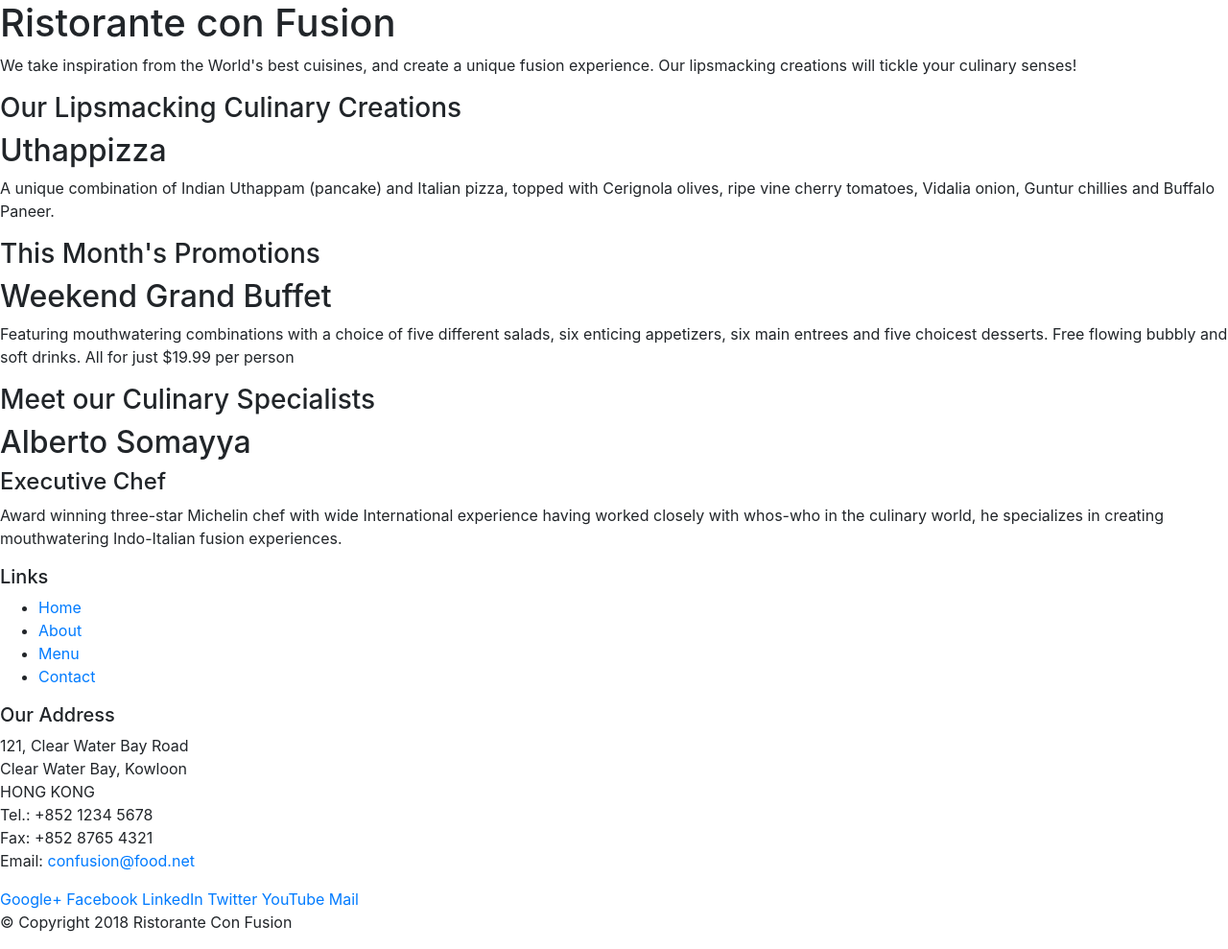
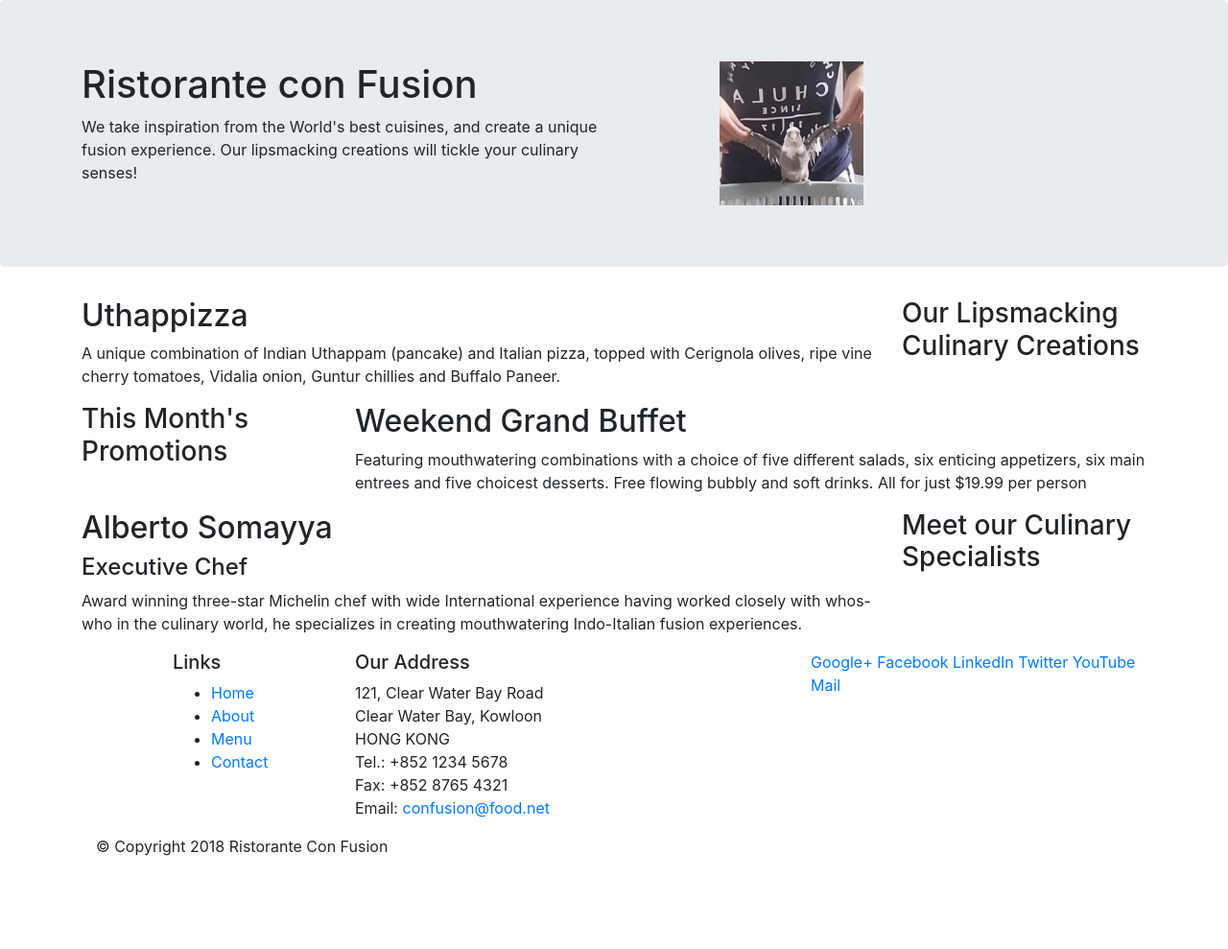
Before and after one commit to auan369/conFusion, a website: page index.html in a window 1280 px wide. Shown: the whole page at 96% size. After the commit the page ends 910 px from the top, so only its background shows below. Drawn offline with nearby package versions, Linux system fonts and the light colour scheme.

Commit message:
Bootstrap Grid Part 1

```diff
--- a/index.html
+++ b/index.html
@@ -14,46 +14,47 @@
 
 <body>
 
-    <header>
-        <div>
-            <div>
-                <div>
+    <header class="jumbotron">
+        <div class="container">
+            <div class="row">
+                <div class="col-12 col-sm-6">
                     <h1>Ristorante con Fusion</h1>
                     <p>We take inspiration from the World's best cuisines, and create a unique fusion experience. Our lipsmacking creations will tickle your culinary senses!</p>
                 </div>
-                <div>
+                <div class="col-12 offset-sm-1 col-sm">
+                    <img src="yuri.jpeg" alt="Yuri" width="150" height="150"></img>
                 </div>
             </div>
         </div>
     </header>
 
-    <div>
-        <div>
-            <div>
+    <div class="container">
+        <div class="row">
+            <div class="col-12 col-sm-4 order-sm-last col-md-3">
                 <h3>Our Lipsmacking Culinary Creations</h3>
             </div>
-            <div>
+            <div class="col col-sm order-sm-first col-md">
                 <h2>Uthappizza</h2>
                 <p>A unique combination of Indian Uthappam (pancake) and Italian pizza, topped with Cerignola olives, ripe vine cherry tomatoes, Vidalia onion, Guntur chillies and Buffalo Paneer.</p>
             </div>
         </div>
 
 
-        <div>
-            <div>
+        <div class="row">
+            <div class="col-12 col-sm-4 col-md-3">
                 <h3>This Month's Promotions</h3>
             </div>
-            <div>
+            <div class="col col-sm col-md">
                 <h2>Weekend Grand Buffet</h2>
                 <p>Featuring mouthwatering combinations with a choice of five different salads, six enticing appetizers, six main entrees and five choicest desserts. Free flowing bubbly and soft drinks. All for just $19.99 per person </p>
             </div>
         </div>
 
-        <div>
-            <div>
+        <div class="row">
+            <div class="col-12 col-sm-4 order-sm-last col-md-3">
                 <h3>Meet our Culinary Specialists</h3>
             </div>
-            <div>
+            <div class="col col-sm order-sm-first col-md">
                 <h2>Alberto Somayya</h2>
                 <h4>Executive Chef</h4>
                 <p>Award winning three-star Michelin chef with wide International experience having worked closely with whos-who in the culinary world, he specializes in creating mouthwatering Indo-Italian fusion experiences. </p>
@@ -62,9 +63,9 @@
     </div>
 
     <footer>
-        <div>
-            <div>
-                <div>
+        <div class="container">
+            <div class="row">
+                <div class="col-4 offset-1 col-sm-2">
                     <h5>Links</h5>
                     <ul>
                         <li><a href="#">Home</a></li>
@@ -73,7 +74,7 @@
                         <li><a href="#">Contact</a></li>
                     </ul>
                 </div>
-                <div>
+                <div class="col-7 col-sm-5">
                     <h5>Our Address</h5>
                     <address>
 		              121, Clear Water Bay Road<br>
@@ -84,7 +85,7 @@
 		              Email: <a href="mailto:confusion@food.net">confusion@food.net</a>
 		           </address>
                 </div>
-                <div>
+                <div  class="col-12 col-sm-4">
                     <div>
                         <a href="http://google.com/+">Google+</a>
                         <a href="http://www.facebook.com/profile.php?id=">Facebook</a>
@@ -95,7 +96,7 @@
                     </div>
                 </div>
            </div>
-           <div>
+           <div class="col-auto">
                 <div>
                     <p>© Copyright 2018 Ristorante Con Fusion</p>
                 </div>
```
Also changed, not shown: yuri.jpeg (added).
